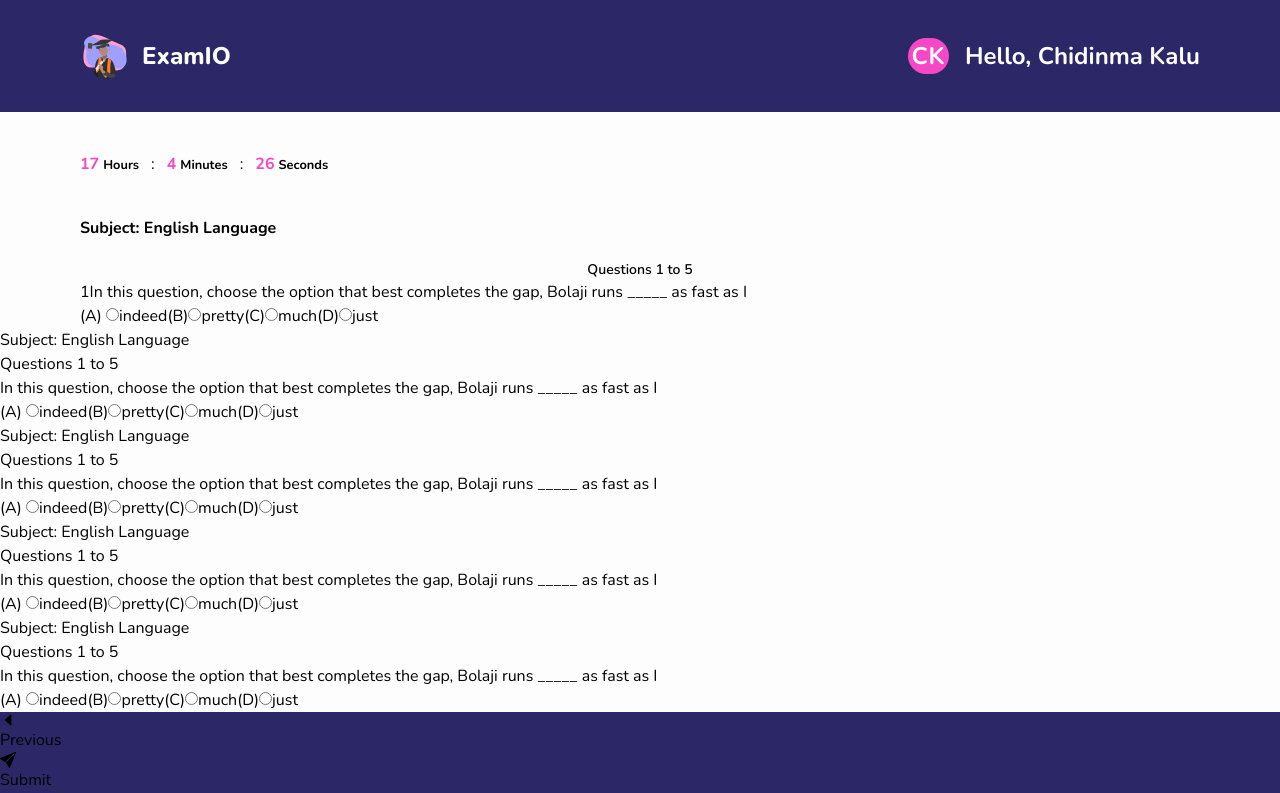
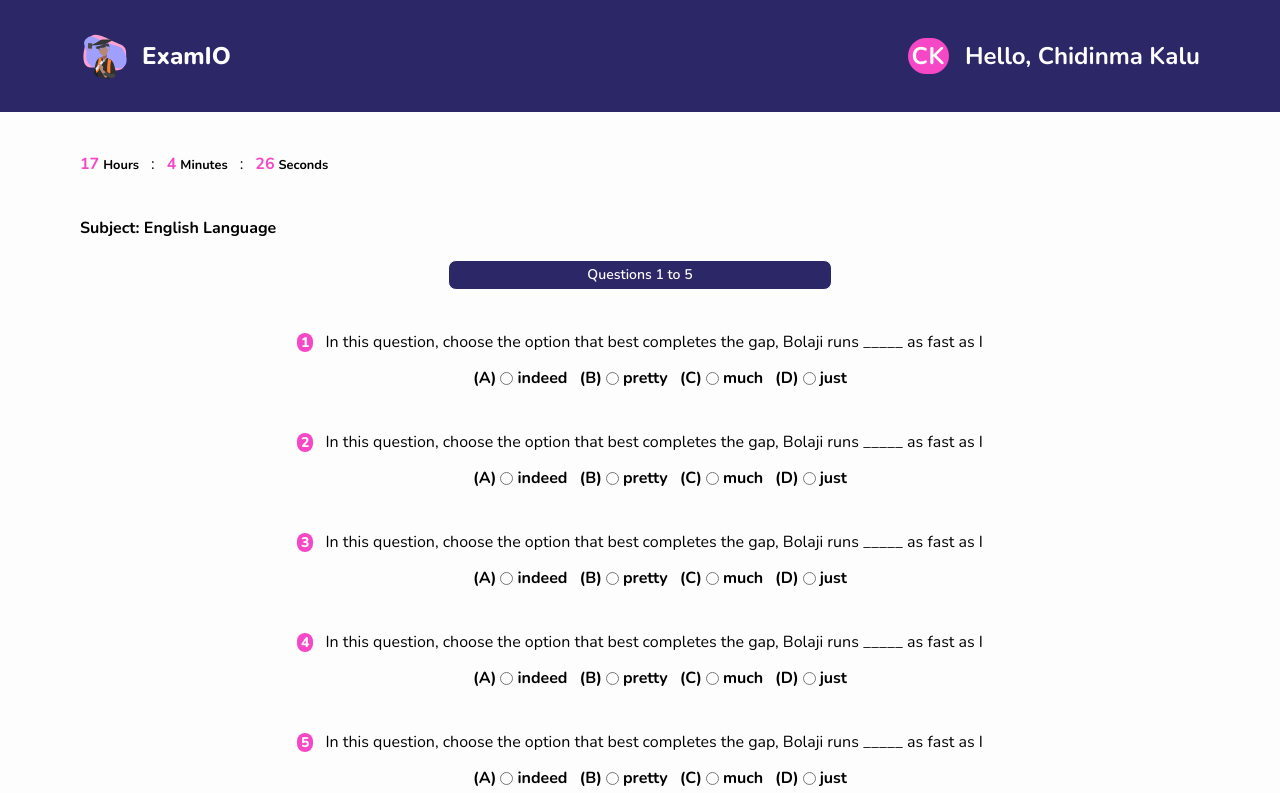
Before and after one commit to Alausa2001/ExamIO, a React (Create React App) app in the folder examio/: page /exam in a window 1280 px wide. Shown: the top 793 px of the page. Built offline with nearby package versions, Linux system fonts and the light colour scheme.

Commit message:
Commit pages

```diff
--- a/examio/src/App.js
+++ b/examio/src/App.js
@@ -8,6 +8,7 @@ import Demotest from "./pages/Demotest/Demotest";
 import WriteExam from "./pages/WriteExam/WriteExam";
 import ExamHistory from "./pages/ExamHistory/ExamHistory";
 import ExamPage from "./pages/ExamPage/ExamPage";
+import Demo from "./pages/Demo/Demo";
 
 function App() {
   return (
@@ -21,6 +22,7 @@ function App() {
         <Route path="/write-exam" element={<WriteExam />} />
         <Route path="/history" element={<ExamHistory />} />
         <Route path="/exam" element={<ExamPage />} />
+        <Route path="/demotest" element={<Demo />} />
       </Routes>
     </BrowserRouter>
   );
--- a/examio/src/pages/Demotest/Demotest.js
+++ b/examio/src/pages/Demotest/Demotest.js
@@ -1,7 +1,22 @@
-import React from "react";
+import HomeNav from "../../components/HomeNav";
+import Subjects from "../../components/Subjects";
+import Timers from "../../components/Timers";
 
 const Demotest = () => {
-  return <div>Demotest</div>;
+  return (
+    <div className="bg-lightColor pb-10">
+      <form>
+        <HomeNav />
+        <Subjects />
+        <Timers />
+      </form>
+      <div className="my-3 flex mx-10 md:mx-20 md:my-[3rem]">
+        <button className="text-lightColor md:text-[1.2rem] md:hover:bg-hoverColor font-bold  bg-buttonColor px-10 py-2 rounded-lg md:px-20 md:py-[0.8rem] drop-shadow-lg">
+          Start Test
+        </button>
+      </div>
+    </div>
+  );
 };
 
 export default Demotest;
--- a/examio/src/pages/ExamPage/ExamPage.js
+++ b/examio/src/pages/ExamPage/ExamPage.js
@@ -51,125 +51,164 @@ const ExamPage = () => {
         timerMinutes={timerMinutes}
         timerSeconds={timerSeconds}
       />
-      <div className="bg-lightColor">
+      <div className="bg-lightColor pb-[5rem]">
         <h3 className="px-10 md:px-20 font-bold pb-5">
           Subject: English Language
         </h3>
-        <p className="text-center text-sm font-semibold">Questions 1 to 5</p>
-        <div className="px-10 md:px-20">
-          <h4>
+        <p className="mx-auto text-center rounded-lg text-sm font-semibold mb-10 px-3 py-1 bg-examiopurple border w-[30%] text-lightColor">
+          Questions 1 to 5
+        </p>
+        <div className="px-10 md:px-20 text-center">
+          <h4 className="text-base">
             {" "}
-            <span>1</span>
+            <span className="mr-3 rounded-full bg-buttonColor px-1 text-lightColor text-sm font-extrabold">
+              1
+            </span>
             In this question, choose the option that best completes the gap,
             Bolaji runs _____ as fast as I
           </h4>
-          <span>(A)</span> <input type="radio" />
+          <div className="py-3 flex items-center gap-1 ml-10 font-bold pb-[2.5rem] justify-center">
+            <span>(A)</span>
+            <input type="radio" />
             <label>indeed</label>
-          <span>(B)</span>
+
+            <span className="ml-2">(B)</span>
             <input type="radio" />
             <label>pretty</label>
-          <span>(C)</span>
+
+            <span className="ml-2">(C)</span>
             <input type="radio" />
             <label>much</label>
-          <span>(D)</span>
+
+            <span className="ml-2">(D)</span>
             <input type="radio" />
             <label>just</label>
           </div>
         </div>
-      <div className="bg-lightColor">
-        <h3>Subject: English Language</h3>
-        <p>Questions 1 to 5</p>
-        <div>
-          <h4>
+
+        <div className="px-10 md:px-20 text-center">
+          <h4 className="text-base">
+            {" "}
+            <span className="mr-3 rounded-full bg-buttonColor px-1 text-lightColor text-sm font-extrabold">
+              2
+            </span>
             In this question, choose the option that best completes the gap,
             Bolaji runs _____ as fast as I
           </h4>
-          <span>(A)</span> <input type="radio" />
+          <div className="py-3 flex items-center gap-1 ml-10 font-bold pb-[2.5rem] justify-center">
+            <span>(A)</span>
+            <input type="radio" />
             <label>indeed</label>
-          <span>(B)</span>
+
+            <span className="ml-2">(B)</span>
             <input type="radio" />
             <label>pretty</label>
-          <span>(C)</span>
+
+            <span className="ml-2">(C)</span>
             <input type="radio" />
             <label>much</label>
-          <span>(D)</span>
+
+            <span className="ml-2">(D)</span>
             <input type="radio" />
             <label>just</label>
           </div>
         </div>
-      <div className="bg-lightColor">
-        <h3>Subject: English Language</h3>
-        <p>Questions 1 to 5</p>
-        <div>
-          <h4>
+
+        <div className="px-10 md:px-20 text-center">
+          <h4 className="text-base">
+            {" "}
+            <span className="mr-3 rounded-full bg-buttonColor px-1 text-lightColor text-sm font-extrabold">
+              3
+            </span>
             In this question, choose the option that best completes the gap,
             Bolaji runs _____ as fast as I
           </h4>
-          <span>(A)</span> <input type="radio" />
+          <div className="py-3 flex items-center gap-1 ml-10 font-bold pb-[2.5rem] justify-center">
+            <span>(A)</span>
+            <input type="radio" />
             <label>indeed</label>
-          <span>(B)</span>
+
+            <span className="ml-2">(B)</span>
             <input type="radio" />
             <label>pretty</label>
-          <span>(C)</span>
+
+            <span className="ml-2">(C)</span>
             <input type="radio" />
             <label>much</label>
-          <span>(D)</span>
+
+            <span className="ml-2">(D)</span>
             <input type="radio" />
             <label>just</label>
           </div>
         </div>
-      <div className="bg-lightColor">
-        <h3>Subject: English Language</h3>
-        <p>Questions 1 to 5</p>
-        <div>
-          <h4>
+
+        <div className="px-10 md:px-20 text-center">
+          <h4 className="text-base">
+            {" "}
+            <span className="mr-3 rounded-full bg-buttonColor px-1 text-lightColor text-sm font-extrabold">
+              4
+            </span>
             In this question, choose the option that best completes the gap,
             Bolaji runs _____ as fast as I
           </h4>
-          <span>(A)</span> <input type="radio" />
+          <div className="py-3 flex items-center gap-1 ml-10 font-bold pb-[2.5rem] justify-center">
+            <span>(A)</span>
+            <input type="radio" />
             <label>indeed</label>
-          <span>(B)</span>
+
+            <span className="ml-2">(B)</span>
             <input type="radio" />
             <label>pretty</label>
-          <span>(C)</span>
+
+            <span className="ml-2">(C)</span>
             <input type="radio" />
             <label>much</label>
-          <span>(D)</span>
+
+            <span className="ml-2">(D)</span>
             <input type="radio" />
             <label>just</label>
           </div>
         </div>
-      <div className="bg-lightColor">
-        <h3>Subject: English Language</h3>
-        <p>Questions 1 to 5</p>
-        <div>
-          <h4>
+
+        <div className="px-10 md:px-20 text-center">
+          <h4 className="text-base">
+            {" "}
+            <span className="mr-3 rounded-full bg-buttonColor px-1 text-lightColor text-sm font-extrabold">
+              5
+            </span>
             In this question, choose the option that best completes the gap,
             Bolaji runs _____ as fast as I
           </h4>
-          <span>(A)</span> <input type="radio" />
+          <div className="py-3 flex items-center gap-1 ml-10 font-bold pb-[2.5rem] justify-center">
+            <span>(A)</span>
+            <input type="radio" />
             <label>indeed</label>
-          <span>(B)</span>
+
+            <span className="ml-2">(B)</span>
             <input type="radio" />
             <label>pretty</label>
-          <span>(C)</span>
+
+            <span className="ml-2">(C)</span>
             <input type="radio" />
             <label>much</label>
-          <span>(D)</span>
+
+            <span className="ml-2">(D)</span>
             <input type="radio" />
             <label>just</label>
           </div>
         </div>
-      <div>
-        <div>
+      </div>
+
+      <div className="flex flex-row px-10 md:px-20 py-5 justify-between text-lightColor">
+        <div className="flex items-center gap-1 cursor-pointer md:hover:bg-buttonColor md:hover:px-5">
           <AiFillCaretLeft />
           Previous
         </div>
-        <div>
+        <div className="flex items-center gap-1 cursor-pointer md:hover:bg-buttonColor md:hover:px-5">
           <BsFillSendFill />
           Submit
         </div>
-        <div>
+        <div className="flex items-center gap-1 cursor-pointer md:hover:bg-buttonColor md:hover:px-5">
           <AiFillCaretRight />
           Next
         </div>
```
Also changed, not shown: examio/src/pages/Demo/Demo.js (added). Lines whose indentation alone changed are shown as unchanged.
